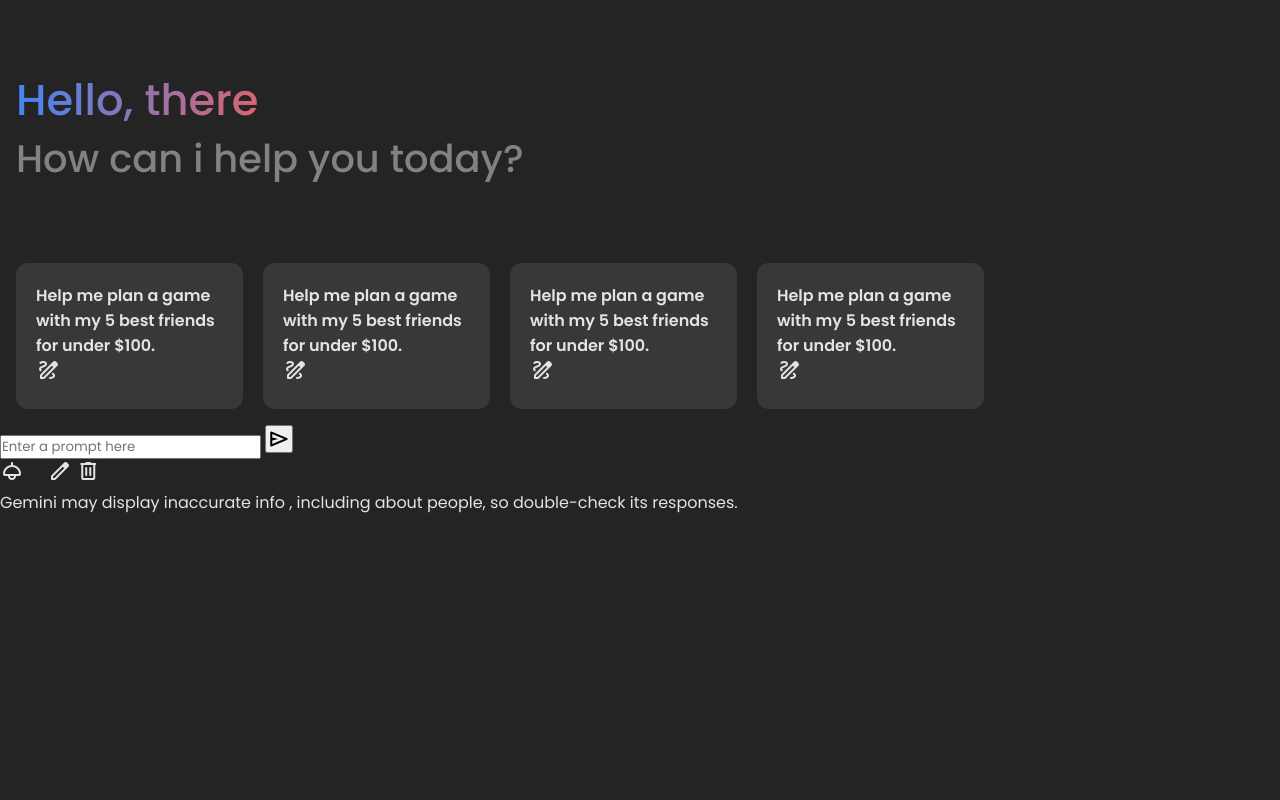
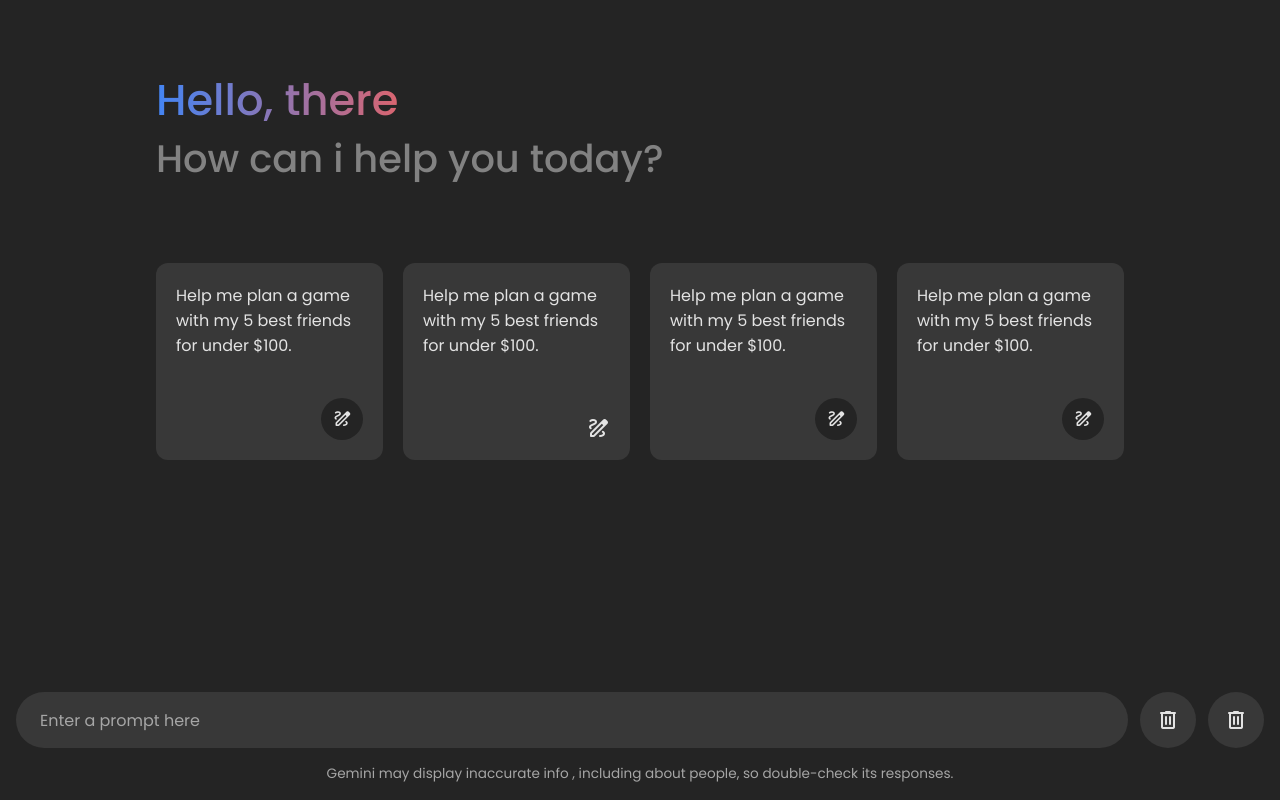
Before and after one commit to ahmedprgice/Gemini-clone, a plain HTML site: page Gemini chatbot clone/index.html in a window 1280 px wide. Drawn offline with nearby package versions, Linux system fonts and the light colour scheme.

Commit message:
HTML CSS update

```diff
--- a/Gemini chatbot clone/index.html
+++ b/Gemini chatbot clone/index.html
@@ -7,8 +7,8 @@
     <title>Document</title>
     <link rel="stylesheet" href="style.css">
     <!--Linking Google Fonts for Icons-->
-    <link rel="stylesheet"
-        href="https://fonts.googleapis.com/css2?family=Material+Symbols+Rounded:opsz,wght,FILL,GRAD@20..48,100..700,0..1,-50..200&icon_names=draw" />
+    <link rel="stylesheet" href="https://fonts.googleapis.com/css2?family=Material+Symbols+Rounded:wght@400&display=swap" />
+
 </head>
 
 <body>
@@ -20,28 +20,28 @@
                 <li class="suggestion">
                     <h4 class="text">Help me plan a game with my
                         5 best friends for under $100.</h4>
-                    <span class="material-symbols-rounded">
+                    <span class="icon material-symbols-rounded">
                         draw
                     </span>
                 </li>
                 <li class="suggestion">
                     <h4 class="text">Help me plan a game with my
                         5 best friends for under $100.</h4>
-                    <span class="material-symbols-rounded">
+                    <span class="con material-symbols-rounded">
                         draw
                     </span>
                 </li>
                 <li class="suggestion">
                     <h4 class="text">Help me plan a game with my
                         5 best friends for under $100.</h4>
-                    <span class="material-symbols-rounded">
+                    <span class="icon material-symbols-rounded">
                         draw
                     </span>
                 </li>
                 <li class="suggestion">
                     <h4 class="text">Help me plan a game with my
                         5 best friends for under $100.</h4>
-                    <span class="material-symbols-rounded">
+                    <span class="icon material-symbols-rounded">
                         draw
                     </span>
                 </li>
@@ -52,13 +52,17 @@
         <form action="#" class="typing-form">
             <div class="input-wrapper">
                 <input type="text" placeholder="Enter a prompt here" class="typing-input" required>
-                <button class="icon material-symbols-rounded">
+                <span class="icon material-symbols-rounded">
                     send
-                </button>
+                </span>
             </div>
             <div class="action-buttons">
-                <span class="icon material-symbols-rounded">light mode</span>
-                <span class="icon material-symbols-rounded">delete</span>
+                <span class="icon material-symbols-rounded">
+                    delete
+                    </span>
+                <span class="icon material-symbols-rounded">
+                    delete
+                    </span>
             </div>
         </form>
         <p class="disclaimer-text">
--- a/Gemini chatbot clone/style.css
+++ b/Gemini chatbot clone/style.css
@@ -8,60 +8,175 @@
     font-family: "Poppins", sans-serif;
 }
 
-:root{
+:root {
     /*Dark mode colors*/
     --text-color: #E3E3E3;
     --subheading-color: #828282;
     --placeholder-color: #A6A6A6;
     --primary-color: #242424;
     --secondary-color: #383838;
-    --secondary-hover-color:#444;
+    --secondary-hover-color: #444;
 }
 
-body{
-    background:var(--primary-color);
+body {
+    background: var(--primary-color);
 }
 
-.header, .typing-area{
-    color:var(--text-color)
+.header,
+.typing-area {
+    color: var(--text-color);
+    width:100%;
+    bottom:0;
+    padding:1rem;
+    background: var(--primary-color);
 }
 
-.header{
-    margin-top:7vh;
-    padding:1rem;
+.header, .tpying-form{
+    max-width: 1000px;
+    margin:0 auto;
 }
 
-.header :where(.title, .subtitle){
-    font-weight:500;
+.header {
+    margin-top: 7vh;
+    padding: 1rem;
+}
+
+.header :where(.title, .subtitle) {
+    font-weight: 500;
     line-height: 3.6rem;
 }
 
-.header .title{
-    font-size:2.7rem;
-    width:fit-content;
-    background-clip:text;
+.header .title {
+    font-size: 2.7rem;
+    width: fit-content;
+    background-clip: text;
     background: linear-gradient(to right, #4385f4, #d96570);
     -webkit-background-clip: text;
     -webkit-text-fill-color: transparent;
 }
 
-.header .subtitle{
-    font-size:2.4rem;
+.header .subtitle {
+    font-size: 2.4rem;
     color: var(--subheading-color)
 }
 
-.suggestion-list{
-    margin-top:9.5vh;
+.suggestion-list {
+    margin-top: 9.5vh;
     list-style: none;
-display: flex;
-gap:1.25rem;
+    display: flex;
+    gap: 1.25rem;
+    overflow-x: auto;
+    scrollbar-width: none;
 }
 
-.suggestion-list .suggestion{
-    padding:1.25rem;
-    cursor:pointer;
-    width:227px;
-    flex-shrink:0;
-    border-radius:0.75rem;
+.suggestion-list .suggestion {
+    padding: 1.25rem;
+    cursor: pointer;
+    width: 227px;
+    flex-shrink: 0;
+    display: flex;
+    flex-direction: column;
+    align-items: flex-end;
+    justify-content: space-between;
+    border-radius: 0.75rem;
     background: var(--secondary-color);
 }
+
+.suggestion-list .suggestion:hover {
+    background: var(--secondary-hover-color);
+}
+
+.suggestion-list .suggestion .text {
+    font-weight: 400;
+
+}
+
+.suggestion-list .suggestion .icon {
+    height: 42px;
+    width: 42px;
+    font-size: 1.3rem;
+    margin-top: 2.5rem;
+    display: flex;
+    align-items: center;
+    justify-content: center;
+    border-radius: 50%;
+    background: var(--primary-color);
+}
+
+.typing-area {
+    position: fixed;
+    width: 100%;
+    bottom: 0;
+
+}
+
+.typing-area :where(.typing-form, .action-buttons) {
+    display: flex;
+    gap: 0.75rem;
+
+}
+
+.typing-area .input-wrapper {
+    height: 56px;
+    width: 100%;
+    display: flex;
+    position: relative;
+}
+
+.typing-area .typing-input {
+    width: 100%;
+    height: 100%;
+    border: none;
+    outline: none;
+    font-size: 1rem;
+    color: var(--text-color);
+    border-radius: 6.2rem;
+    padding: 1.1rem 4rem 1.1rem 1.5rem;
+    background: var(--secondary-color);
+}
+
+.typing-area .typing-input:focus {
+    background: var(--secondary-hover-color);
+}
+
+.typing-area .typing-input::placeholder {
+    color: var(--placeholder-color)
+}
+
+.typing-area .icon {
+    height: 56px;
+    width: 56px;
+    cursor: pointer;
+    display: flex;
+    align-items: center;
+    justify-content: center;
+    border-radius: 50%;
+    background: var(--secondary-color);
+}
+
+.typing-area .icon:hover {
+    background: var(--secondary-hover-color) !important;
+}
+
+.typing-area .input-wrapper .icon {
+    position: absolute;
+    right: 0;
+    outline: none;
+    border: none;
+    background: none;
+    color: var(--text-color);
+    transform: scale(0);
+    transition: transform 0.2s ease;
+}
+
+
+.typing-area .typing-wrapper .typing-input :valid~.icon {
+    transform: scale(1);
+}
+
+.typing-area .disclaimer-text {
+    font-size: 0.85rem;
+    margin-top: 1rem;
+    text-align: center;
+    color: var(--placeholder-color)
+}
--- a/style.css
+++ /dev/null
@@ -1,182 +0,0 @@
-/*Importing google fonts*/
-@import url('https://fonts.googleapis.com/css2?family=Poppins:wght@400;500;600&display=swap');
-
-* {
-    margin: 0;
-    padding: 0;
-    box-sizing: border-box;
-    font-family: "Poppins", sans-serif;
-}
-
-:root {
-    /*Dark mode colors*/
-    --text-color: #E3E3E3;
-    --subheading-color: #828282;
-    --placeholder-color: #A6A6A6;
-    --primary-color: #242424;
-    --secondary-color: #383838;
-    --secondary-hover-color: #444;
-}
-
-body {
-    background: var(--primary-color);
-}
-
-.header,
-.typing-area {
-    color: var(--text-color);
-    width:100%;
-    bottom:0;
-    padding:1rem;
-    background: var(--primary-color);
-}
-
-.header, .tpying-form{
-    max-width: 1000px;
-    margin:0 auto;
-}
-
-.header {
-    margin-top: 7vh;
-    padding: 1rem;
-}
-
-.header :where(.title, .subtitle) {
-    font-weight: 500;
-    line-height: 3.6rem;
-}
-
-.header .title {
-    font-size: 2.7rem;
-    width: fit-content;
-    background-clip: text;
-    background: linear-gradient(to right, #4385f4, #d96570);
-    -webkit-background-clip: text;
-    -webkit-text-fill-color: transparent;
-}
-
-.header .subtitle {
-    font-size: 2.4rem;
-    color: var(--subheading-color)
-}
-
-.suggestion-list {
-    margin-top: 9.5vh;
-    list-style: none;
-    display: flex;
-    gap: 1.25rem;
-    overflow-x: auto;
-    scrollbar-width: none;
-}
-
-.suggestion-list .suggestion {
-    padding: 1.25rem;
-    cursor: pointer;
-    width: 227px;
-    flex-shrink: 0;
-    display: flex;
-    flex-direction: column;
-    align-items: flex-end;
-    justify-content: space-between;
-    border-radius: 0.75rem;
-    background: var(--secondary-color);
-}
-
-.suggestion-list .suggestion:hover {
-    background: var(--secondary-hover-color);
-}
-
-.suggestion-list .suggestion .text {
-    font-weight: 400;
-
-}
-
-.suggestion-list .suggestion .icon {
-    height: 42px;
-    width: 42px;
-    font-size: 1.3rem;
-    margin-top: 2.5rem;
-    display: flex;
-    align-items: center;
-    justify-content: center;
-    border-radius: 50%;
-    background: var(--primary-color);
-}
-
-.typing-area {
-    position: fixed;
-    width: 100%;
-    bottom: 0;
-
-}
-
-.typing-area :where(.typing-form, .action-buttons) {
-    display: flex;
-    gap: 0.75rem;
-
-}
-
-.typing-area .input-wrapper {
-    height: 56px;
-    width: 100%;
-    display: flex;
-    position: relative;
-}
-
-.typing-area .typing-input {
-    width: 100%;
-    height: 100%;
-    border: none;
-    outline: none;
-    font-size: 1rem;
-    color: var(--text-color);
-    border-radius: 6.2rem;
-    padding: 1.1rem 4rem 1.1rem 1.5rem;
-    background: var(--secondary-color);
-}
-
-.typing-area .typing-input:focus {
-    background: var(--secondary-hover-color);
-}
-
-.typing-area .typing-input::placeholder {
-    color: var(--placeholder-color)
-}
-
-.typing-area .icon {
-    height: 56px;
-    width: 56px;
-    cursor: pointer;
-    display: flex;
-    align-items: center;
-    justify-content: center;
-    border-radius: 50%;
-    background: var(--secondary-color);
-}
-
-.typing-area .icon:hover {
-    background: var(--secondary-hover-color) !important;
-}
-
-.typing-area .input-wrapper .icon {
-    position: absolute;
-    right: 0;
-    outline: none;
-    border: none;
-    background: none;
-    color: var(--text-color);
-    transform: scale(0);
-    transition: transform 0.2s ease;
-}
-
-
-.typing-area .typing-wrapper .typing-input :valid~.icon {
-    transform: scale(1);
-}
-
-.typing-area .disclaimer-text {
-    font-size: 0.85rem;
-    margin-top: 1rem;
-    text-align: center;
-    color: var(--placeholder-color)
-}
```
Also changed, not shown: index.html (deleted, +0 -75 lines), script.js (deleted).
